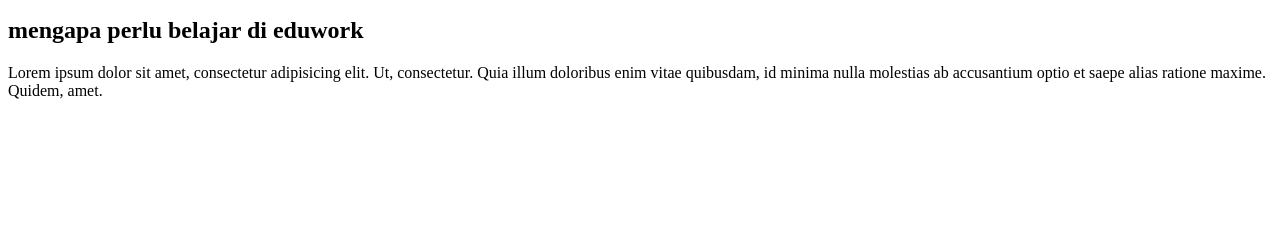
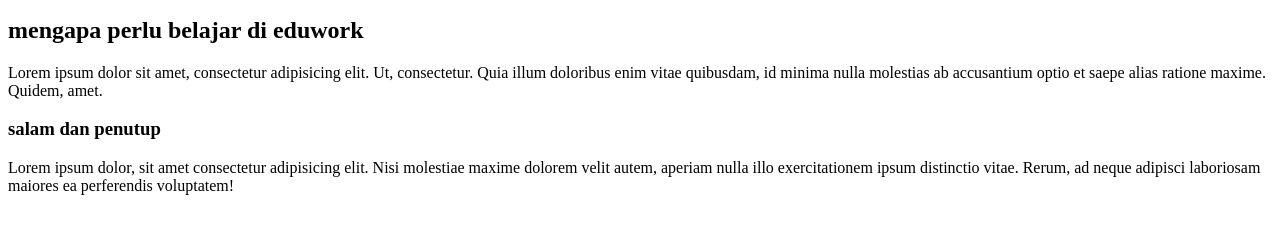
Before and after one commit to Warfail/eduwork-id, a plain HTML site: page index.html in a window 1280 px wide. Shown: the part 119-352 px from the top of the page. Drawn offline with Linux system fonts and the light colour scheme.

Commit message:
tambah akhiran

```diff
--- a/index.html
+++ b/index.html
@@ -13,6 +13,8 @@
     <p>Lorem ipsum dolor sit amet, consectetur adipisicing elit. Ut, consectetur. Quia illum doloribus enim vitae quibusdam, id minima nulla molestias ab accusantium optio et saepe alias ratione maxime. Quidem, amet.</p>
     <h2>mengapa perlu belajar di eduwork</h2>
     <p>Lorem ipsum dolor sit amet, consectetur adipisicing elit. Ut, consectetur. Quia illum doloribus enim vitae quibusdam, id minima nulla molestias ab accusantium optio et saepe alias ratione maxime. Quidem, amet.</p>
+    <h3>salam dan penutup</h3>
+    <p>Lorem ipsum dolor, sit amet consectetur adipisicing elit. Nisi molestiae maxime dolorem velit autem, aperiam nulla illo exercitationem ipsum distinctio vitae. Rerum, ad neque adipisci laboriosam maiores ea perferendis voluptatem!</p>
 </body>
 
 </html>
```
